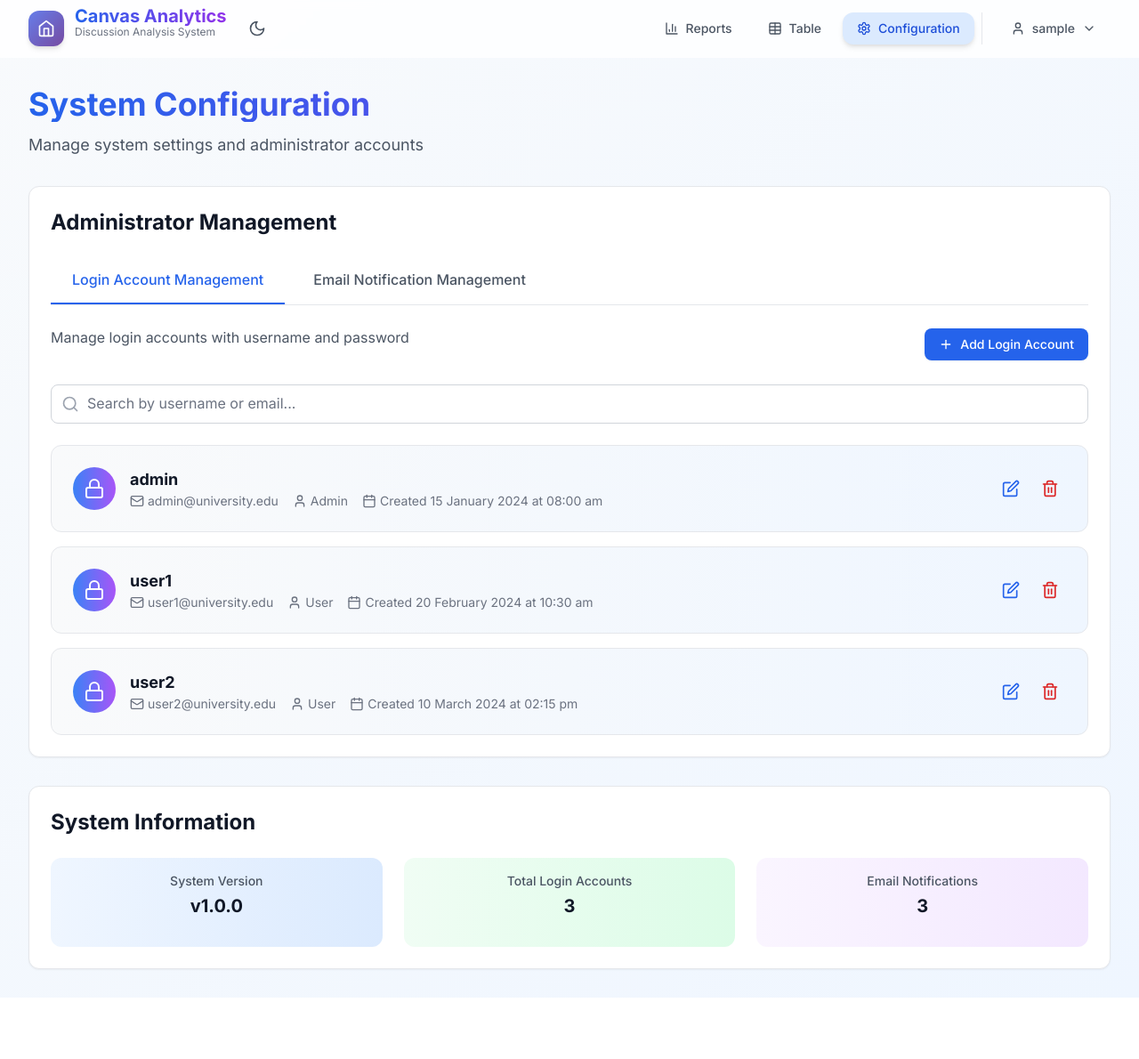
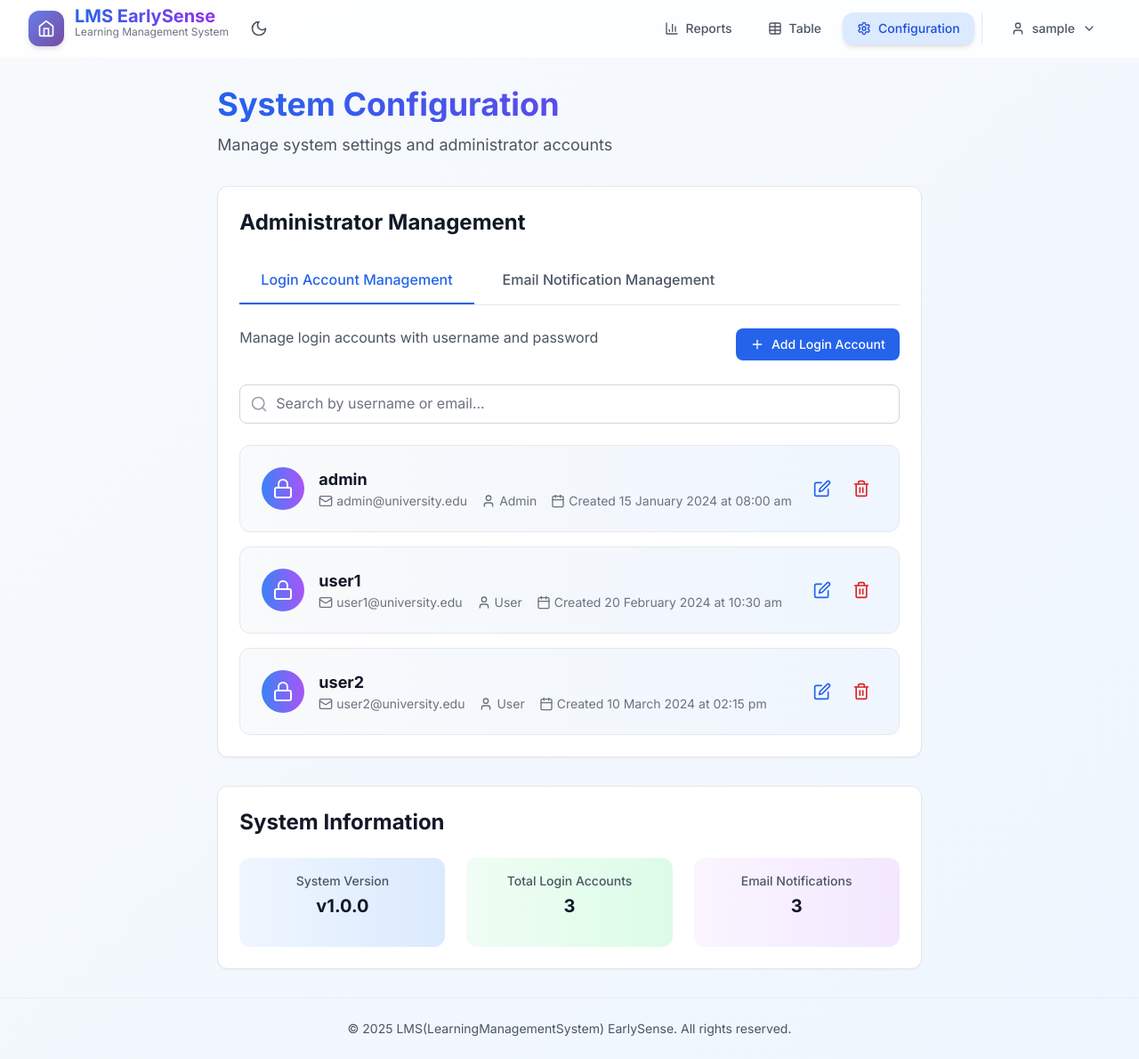
Before and after one commit to ChungBound/canvasAnalytics, a Next.js app: page /config in a window 1280 px wide. Shown: the whole page at 89% size. Before the commit the page ends 1121 px from the top, so only its background shows below. Built offline with nearby package versions, Linux system fonts and the light colour scheme; sample sign-in values are in the browser's storage.

Commit message:
feat: 添加全局Footer版权信息
- 在Layout组件底部添加全局footer
- 包含版权信息：© {当前年份} LMS(LearningManagementSystem) EarlySense
- Footer样式与全局背景一致，支持深色模式
- 使用flex布局确保footer正确显示在页面底部

```diff
--- a/src/components/Layout.tsx
+++ b/src/components/Layout.tsx
@@ -3,7 +3,19 @@
 import React from "react";
 import Link from "next/link";
 import { usePathname, useRouter } from "next/navigation";
-import { Home, BarChart3, Settings, Menu, X, Table, LogOut, User, Sun, Moon, ChevronDown } from "lucide-react";
+import {
+  Home,
+  BarChart3,
+  Settings,
+  Menu,
+  X,
+  Table,
+  LogOut,
+  User,
+  Sun,
+  Moon,
+  ChevronDown,
+} from "lucide-react";
 import { useState } from "react";
 import { useAuth } from "@/contexts/AuthContext";
 import { useTheme } from "@/contexts/ThemeContext";
@@ -28,11 +40,13 @@ const Layout: React.FC<LayoutProps> = ({ children }) => {
   const navItems = [
     { href: "/report", label: "Reports", icon: BarChart3 },
     { href: "/table", label: "Table", icon: Table },
-    ...(isAdmin() ? [{ href: "/config", label: "Configuration", icon: Settings }] : []),
+    ...(isAdmin()
+      ? [{ href: "/config", label: "Configuration", icon: Settings }]
+      : []),
   ];
 
   return (
-    <div className="min-h-screen bg-gradient-to-br from-slate-50 to-blue-50 dark:from-slate-900 dark:to-slate-800">
+    <div className="min-h-screen bg-gradient-to-br from-slate-50 to-blue-50 dark:from-slate-900 dark:to-slate-800 flex flex-col">
       {/* Header */}
       <header className="glass border-b border-white/20 dark:border-gray-700/50 sticky top-0 z-40">
         <div className="max-w-7xl mx-auto px-4 sm:px-6 lg:px-8">
@@ -48,10 +62,10 @@ const Layout: React.FC<LayoutProps> = ({ children }) => {
                 </div>
                 <div className="hidden sm:block">
                   <span className="text-xl font-bold bg-gradient-to-r from-blue-600 to-purple-600 bg-clip-text text-transparent">
-                    Canvas Analytics
+                    LMS EarlySense
                   </span>
                   <p className="text-xs text-gray-500 dark:text-gray-400 -mt-1">
-                    Discussion Analysis System
+                    Learning Management System
                   </p>
                 </div>
               </Link>
@@ -60,7 +74,11 @@ const Layout: React.FC<LayoutProps> = ({ children }) => {
               <button
                 onClick={toggleTheme}
                 className="p-2 rounded-lg text-gray-600 dark:text-gray-400 hover:bg-white/50 dark:hover:bg-gray-800/50 transition-colors"
-                title={theme === "light" ? "Switch to Dark Mode" : "Switch to Light Mode"}
+                title={
+                  theme === "light"
+                    ? "Switch to Dark Mode"
+                    : "Switch to Light Mode"
+                }
               >
                 {theme === "light" ? (
                   <Moon className="w-5 h-5" />
@@ -103,7 +121,11 @@ const Layout: React.FC<LayoutProps> = ({ children }) => {
                   >
                     <User className="w-4 h-4" />
                     <span className="font-medium">{user.username}</span>
-                    <ChevronDown className={`w-4 h-4 transition-transform ${isUserMenuOpen ? 'rotate-180' : ''}`} />
+                    <ChevronDown
+                      className={`w-4 h-4 transition-transform ${
+                        isUserMenuOpen ? "rotate-180" : ""
+                      }`}
+                    />
                   </button>
 
                   {/* User Dropdown Menu */}
@@ -233,9 +255,19 @@ const Layout: React.FC<LayoutProps> = ({ children }) => {
       </header>
 
       {/* Main Content */}
-      <main className="max-w-7xl mx-auto py-8 px-4 sm:px-6 lg:px-8">
+      <main className="max-w-7xl mx-auto py-8 px-4 sm:px-6 lg:px-8 flex-1">
         <div className="space-y-8">{children}</div>
       </main>
+
+      {/* Footer */}
+      <footer className="mt-auto border-t border-gray-200/50 dark:border-gray-700/30">
+        <div className="max-w-7xl mx-auto px-4 sm:px-6 lg:px-8 py-6">
+          <div className="text-center text-sm text-gray-600 dark:text-gray-400">
+            © {new Date().getFullYear()} LMS(LearningManagementSystem)
+            EarlySense. All rights reserved.
+          </div>
+        </div>
+      </footer>
     </div>
   );
 };
```
